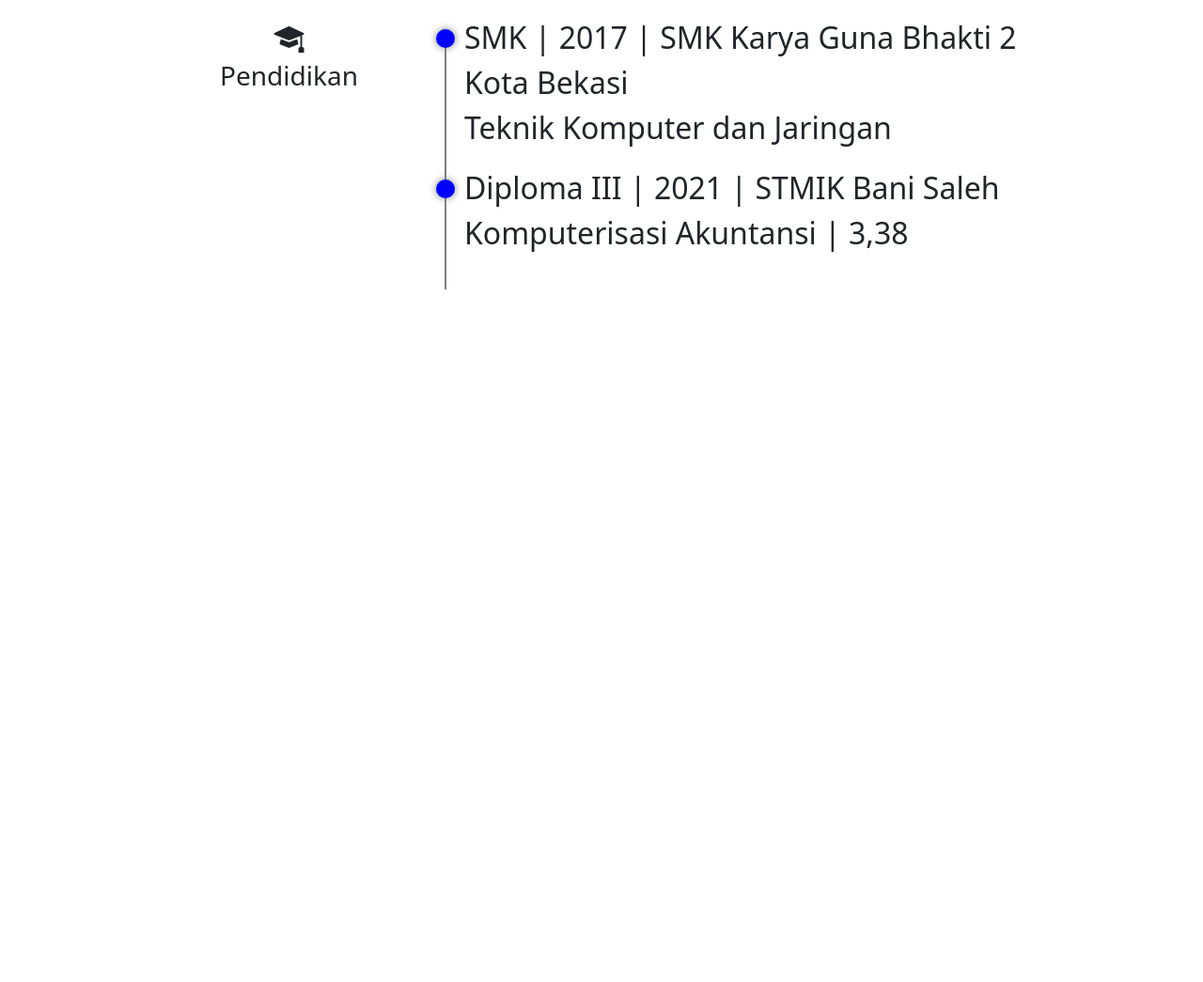
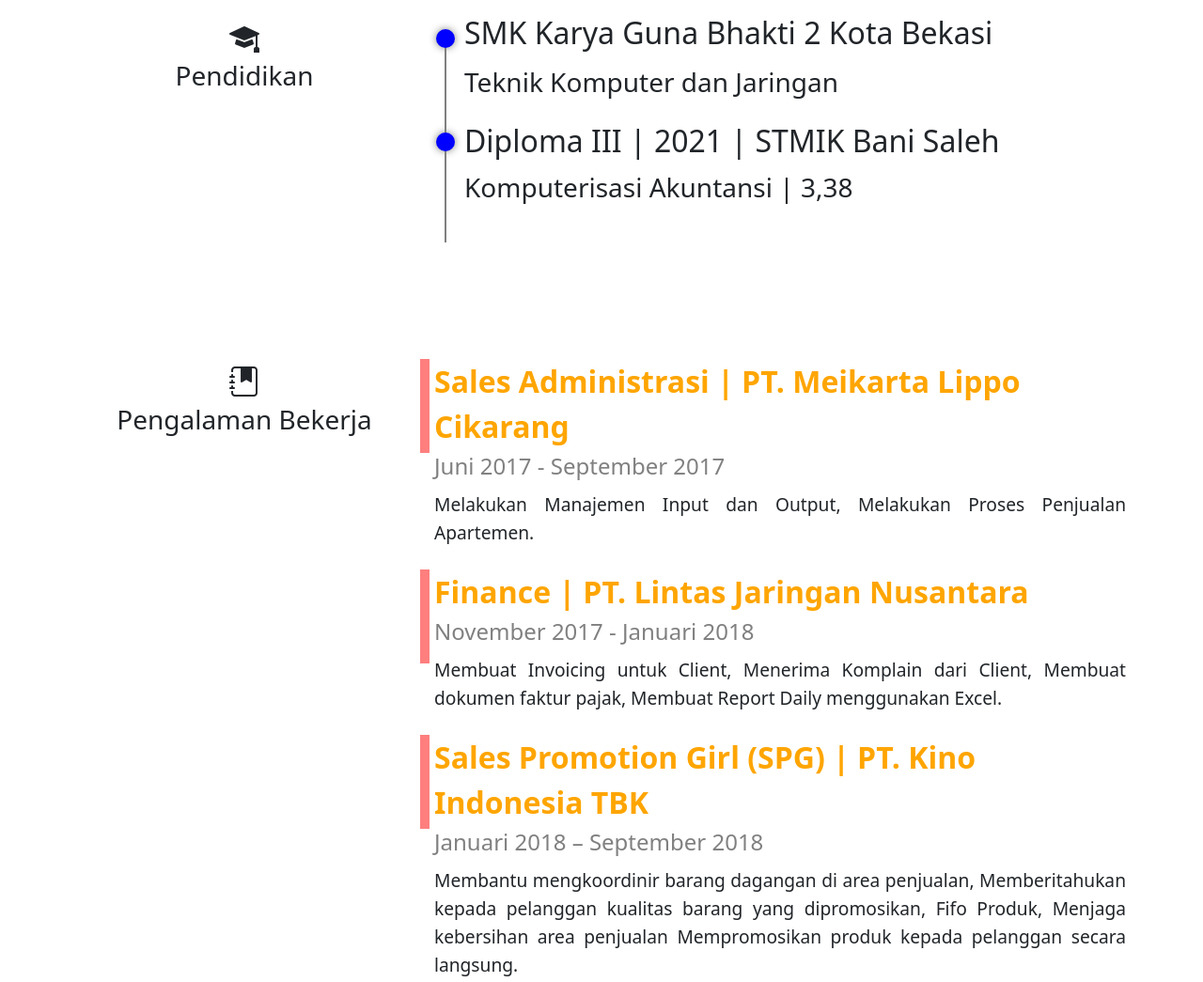
Before and after one commit to rikakhoirunisa/web-cv-rika, a plain HTML site: page index.html in a window 1280 px wide. Shown: the part 1200-2245 px from the top of the page at 94% size. Before the commit the page ends 1568 px from the top, so only its background shows below. Drawn offline with nearby package versions, Linux system fonts and the light colour scheme.

Commit message:
Tambah Pekerjaan

```diff
--- a/index.html
+++ b/index.html
@@ -20,6 +20,7 @@
   </head>
   <body>
     <div class="container">
+      <!-- Header -->
       <div class="row text-center shadow justify-content-center">
         <div class="col-md-4">
           <img src="img/Rika.jpg" alt="Rika Khoirunisa" class="rounded-circle profile" />
@@ -30,6 +31,8 @@
           <div><hr /></div>
         </div>
       </div>
+
+      <!-- Info Contact -->
       <div class="row justify-content-center text-center">
         <div class="col-md-5 col-info">
           <i class="bi bi-house-door"></i>
@@ -52,31 +55,72 @@
           <div><h4>@rikhaarlerto</h4></div>
         </div>
       </div>
+
+      <!-- Tentang Saya -->
       <div class="row justify-content-center">
-        <div class="col-md-3 text-center pb-3">
+        <div class="col-md-4 text-center mb-3">
           <i class="bi bi-file-earmark-person"></i>
           <h3>Tentang Saya</h3>
         </div>
-        <div class="col-md-7">
+        <div class="col-md-8">
           <h3>Saya berumur 22 tahun, saya memiliki kesehatan yang baik, latar belakang pendidikan saya mengambil kompetensi Komputerisasi Akuntansi dengan IPK 3,38. Saya dapat bekerja mandiri maupun bekerjasama dengan tim.</h3>
         </div>
       </div>
+
+      <!-- Pendidikan -->
       <div class="row justify-content-center">
-        <div class="col-md-3 text-center pb-3">
+        <div class="col-md-4 text-center mb-3">
           <i class="bi bi-mortarboard-fill"></i>
           <h3>Pendidikan</h3>
         </div>
-        <div class="col-md-7">
-          <ul>
+        <div class="col-md-8">
+          <ul class="pd">
             <li>
-              SMK | 2017 | SMK Karya Guna Bhakti 2 Kota Bekasi <br />
-              Teknik Komputer dan Jaringan
+              <h2>SMK Karya Guna Bhakti 2 Kota Bekasi</h2>
+              <small>Teknik Komputer dan Jaringan</small>
             </li>
             <li>
-              Diploma III | 2021 | STMIK Bani Saleh <br />
-              Komputerisasi Akuntansi | 3,38
+              Diploma III | 2021 | STMIK Bani Saleh
+              <small>Komputerisasi Akuntansi | 3,38</small>
             </li>
           </ul>
+        </div>
+      </div>
+
+      <!-- Pengalaman Pekerjaan -->
+      <div class="row justify-content-center">
+        <div class="col-md-4 text-center mb-3">
+          <i class="bi bi-journal-bookmark-fill"></i>
+          <h3>Pengalaman Bekerja</h3>
+        </div>
+        <div class="col-md-8">
+          <dl>
+            <dt>Sales Administrasi | PT. Meikarta Lippo Cikarang</dt>
+            <dd>Juni 2017 - September 2017</dd>
+            <p>Melakukan Manajemen Input dan Output, Melakukan Proses Penjualan Apartemen.</p>
+
+            <dt class="pt-2">Finance | PT. Lintas Jaringan Nusantara</dt>
+            <dd>November 2017 - Januari 2018</dd>
+            <p>Membuat Invoicing untuk Client, Menerima Komplain dari Client, Membuat dokumen faktur pajak, Membuat Report Daily menggunakan Excel.</p>
+
+            <dt class="pt-2">Sales Promotion Girl (SPG) | PT. Kino Indonesia TBK</dt>
+            <dd>Januari 2018 – September 2018</dd>
+            <p>
+              Membantu mengkoordinir barang dagangan di area penjualan, Memberitahukan kepada pelanggan kualitas barang yang dipromosikan, Fifo Produk, Menjaga kebersihan area penjualan Mempromosikan produk kepada pelanggan secara langsung.
+            </dd>
+
+            <dt class="pt-2">Merchandiser | PT. Sinergi Karya Nusa Lima (Kino)</dt>
+            <dd>September 2018 – Agustus 2019</dd>
+            <p>Membantu mengkoordinir barang dagangan di area penjualan, Fifo Produk, Mobile 1 hari 3 Toko, Membersikan Produk yang kotor, Pengecekan promo dan Pop.</p>
+
+            <dt class="pt-2">Sales Force Modern tread | PT. Kino Indonesia TBK</dt>
+            <dd>September 2019 – November 2021</dd>
+            <p>
+              Membuat estimasi dan orderan terhadap Supermarket Modert , Berkoordinasi dengan Ae dan Ar Untuk input serta output PO, Menangani dan menyelesaikan Masalah, Mengoprasikan Sistem Sfa, Melakukan Kunjungan rutin diarea, Memerikasa
+              dan mengatur ketersedian stok yang ada distore/outle dan memperhatikan barang–barang yang direturn akibat kemasan rusak, exd, dan lain sebaignya, merealisasikan program promosi dan mengevaluasi efektifitas promosi ke store
+              yang sedang berjalan.
+            </p>
+          </dl>
         </div>
       </div>
     </div>
--- a/style.css
+++ b/style.css
@@ -1,5 +1,5 @@
 body {
-  min-height: 1500px;
+  min-height: 2000px;
 }
 
 .container {
@@ -45,7 +45,7 @@ hr {
   color: #1d9bf0;
 }
 
-ul li {
+.pd li {
   list-style-type: none;
   padding-bottom: 1rem;
   position: relative;
@@ -53,7 +53,7 @@ ul li {
   font-size: 2rem;
 }
 
-ul li::before {
+.pd li::before {
   content: "";
   position: absolute;
   width: 2px;
@@ -74,3 +74,30 @@ ul li::after {
   top: 15px;
   filter: drop-shadow(0 0 0.25rem gray);
 }
+
+dt {
+  font-size: 2rem;
+  color: orange;
+  position: relative;
+}
+
+dt::before {
+  content: "";
+  width: 10px;
+  height: 100px;
+  left: -15px;
+  position: absolute;
+  background-color: red;
+  opacity: 50%;
+}
+
+dd {
+  font-size: 1.5rem;
+  color: gray;
+}
+
+dl p {
+  text-align: justify;
+  line-height: 30px;
+  font-size: 1.2rem;
+}
```
